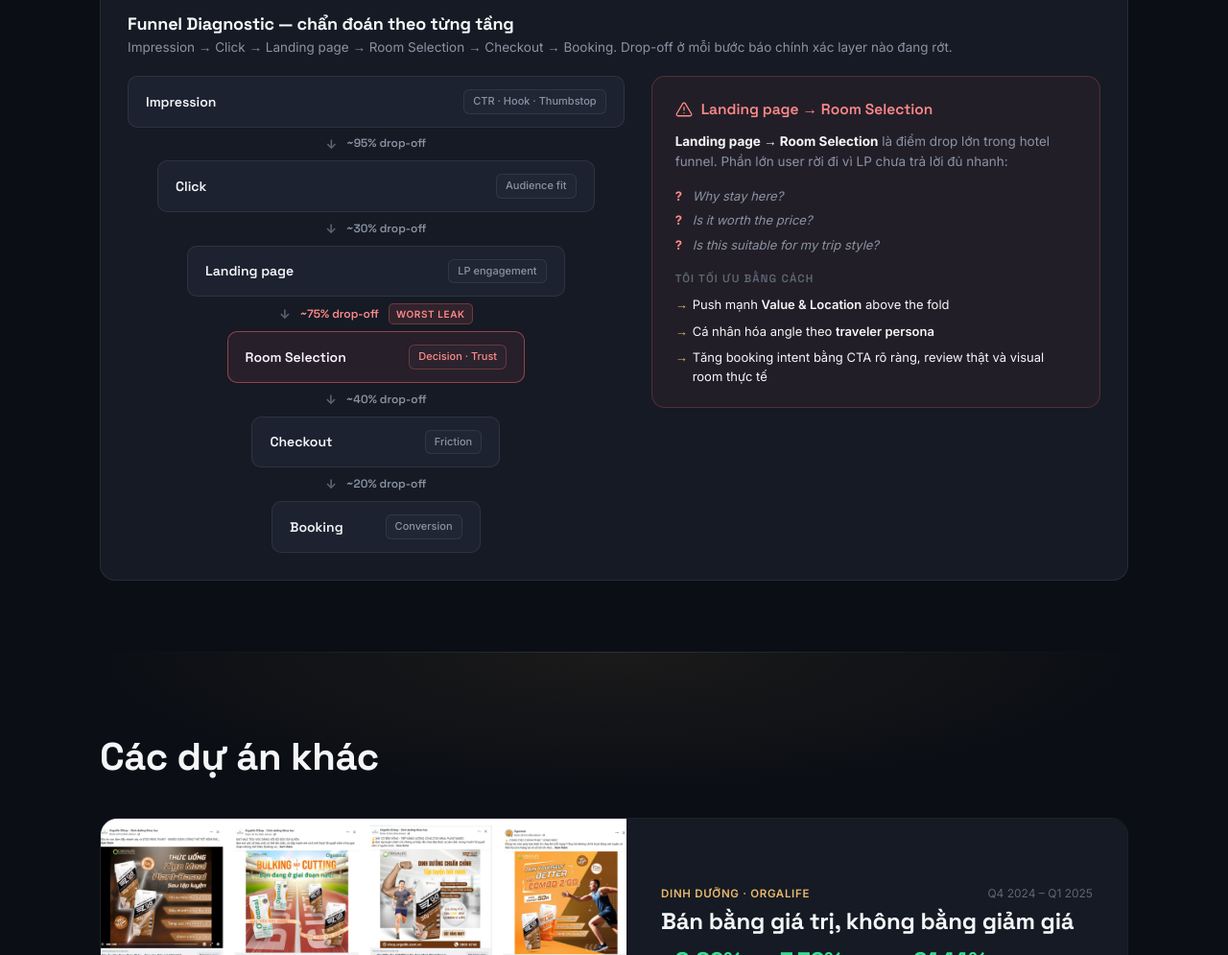
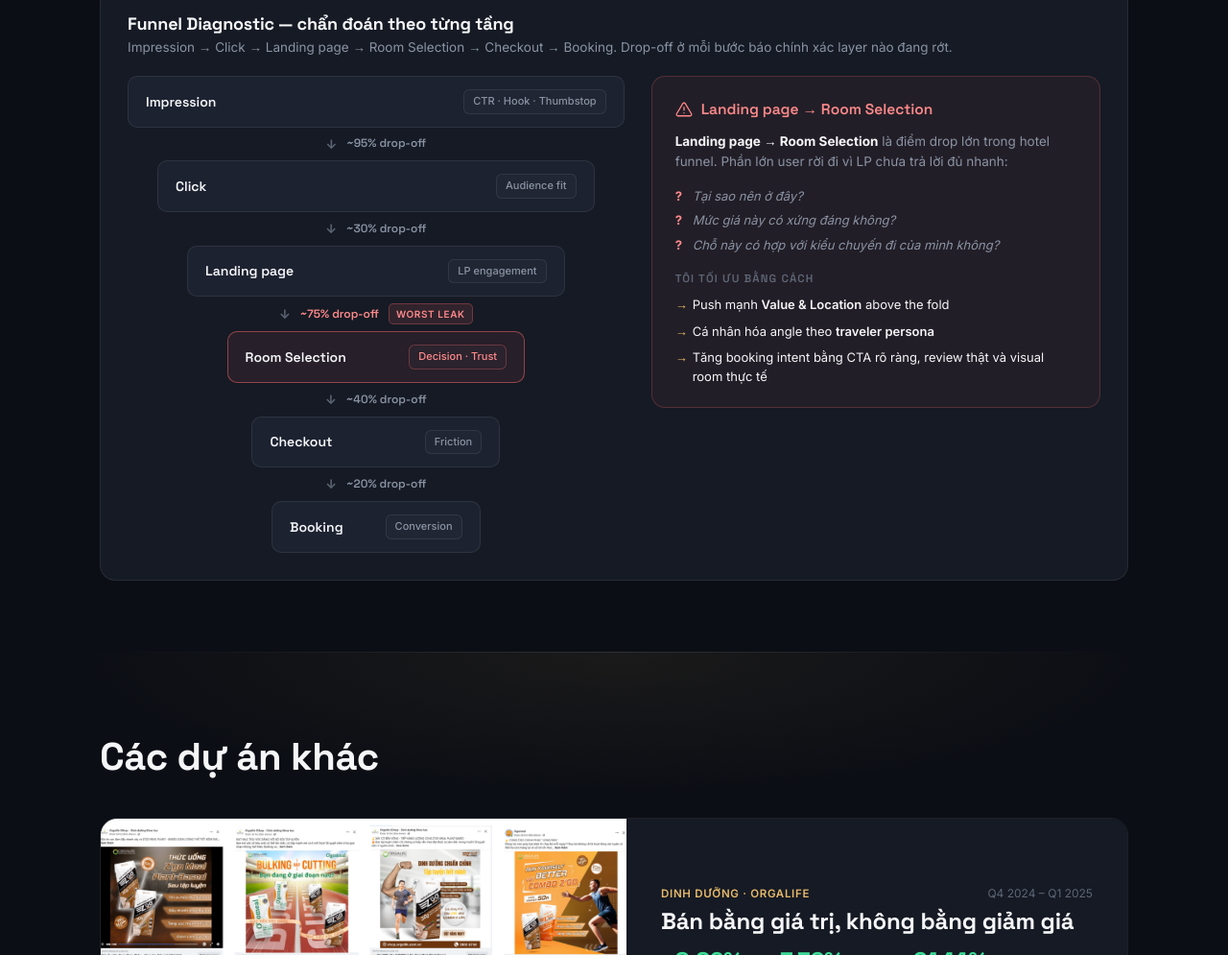
Before and after one commit to vvuduythong-ai/growth, a plain HTML site: page index.html in a window 1280 px wide. Shown: the part 6603-7598 px from the top of the page at 96% size. Drawn offline with Linux system fonts and the light colour scheme.

Commit message:
Dịch câu hỏi funnel sang tiếng Việt + nền logo trắng

```diff
--- a/index.html
+++ b/index.html
@@ -853,9 +853,9 @@
             </div>
             <p class="leak-desc"><b style="color:var(--text)">Landing page → Room Selection</b> là điểm drop lớn trong hotel funnel. Phần lớn user rời đi vì LP chưa trả lời đủ nhanh:</p>
             <ul class="leak-q">
-              <li>Why stay here?</li>
-              <li>Is it worth the price?</li>
-              <li>Is this suitable for my trip style?</li>
+              <li>Tại sao nên ở đây?</li>
+              <li>Mức giá này có xứng đáng không?</li>
+              <li>Chỗ này có hợp với kiểu chuyến đi của mình không?</li>
             </ul>
             <div class="leak-fix-h">Tôi tối ưu bằng cách</div>
             <ul class="leak-fix">
```
